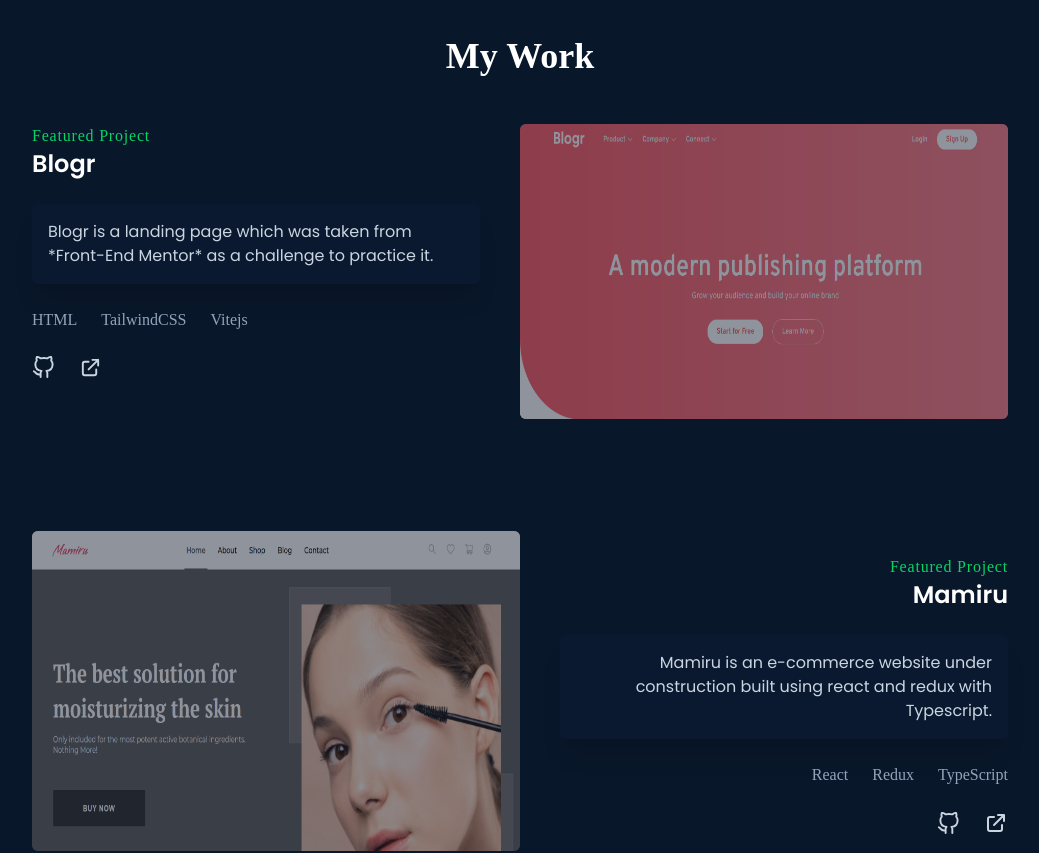
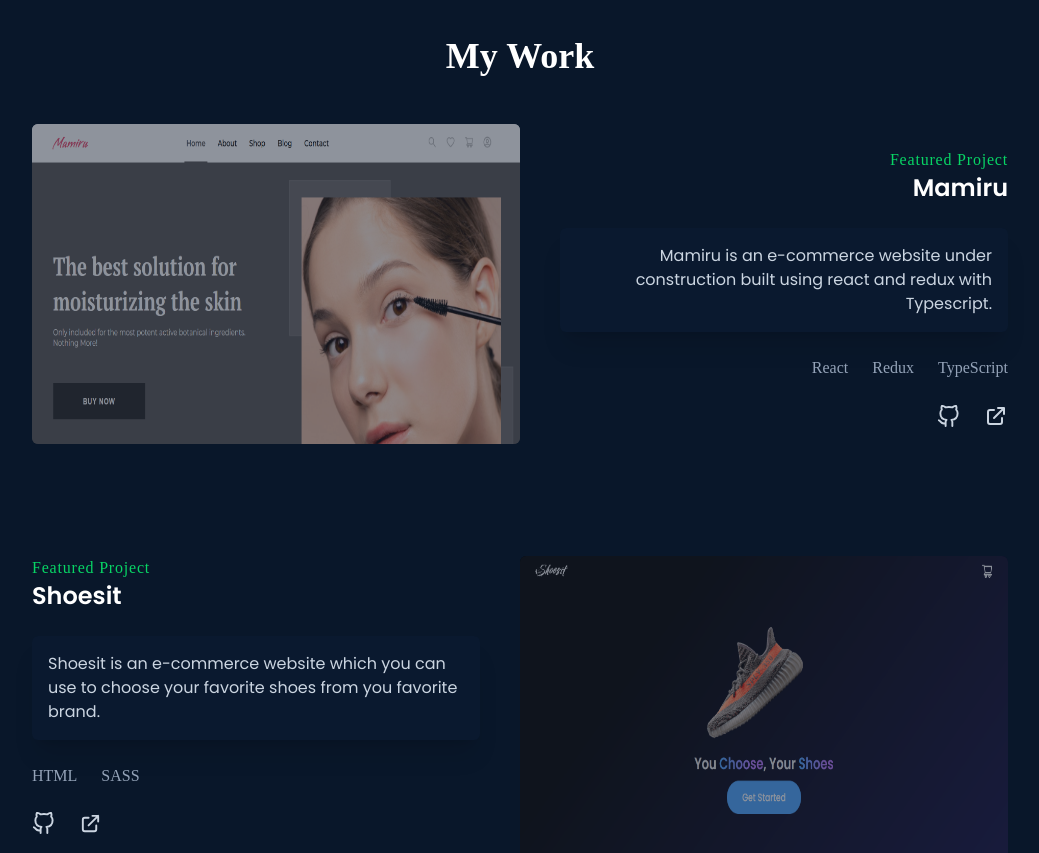
Before and after one commit to AmineElkhalidy/Portfolio, a React (Vite) app: page / in a window 1280 px wide. Shown: the part 1660-2513 px from the top of the page, without its empty margins (120-1159 px from the left). Built offline with nearby package versions, Linux system fonts and the light colour scheme; a web font is replaced by a local one.

Commit message:
Removing bloggr

```diff
--- a/src/sections/Projects.jsx
+++ b/src/sections/Projects.jsx
@@ -35,54 +35,6 @@ const Projects = () => {
         {/* Work Container */}
         <motion.div className="flex flex-col space-y-28">
           {/* Blogr */}
-          <motion.div
-            whileInView={{ opacity: [0, 1] }}
-            className="relative grid bg-[#0a192f] rounded-md shadow-xl p-4 md:bg-transparent md:rounded-none md:shadow-none md:p-0 md:grid-cols-2 md:px-16"
-          >
-            {/* Project Description */}
-            <div className="mb-6 text-center md:text-left">
-              <h4 className="font-nav font-medium text-secondary tracking-wider">
-                Featured Project
-              </h4>
-
-              <h3 className="text-lg font-semibold mb-4 lg:text-2xl">Blogr</h3>
-
-              <p className="max-w-md mx-auto text-slate-300 text-left my-6 md:p-4 md:bg-[#0a192f] md:shadow-xl md:rounded-md md:ml-0">
-                Blogr is a landing page which was taken from *Front-End Mentor*
-                as a challenge to practice it.
-              </p>
-
-              <ul className="max-w-md mx-auto text-slate-400 flex flex-wrap justify-start items-center font-nav md:justify-start gap-6 mb-6 ml-0">
-                <li className="">HTML</li>
-                <li className="">TailwindCSS</li>
-                <li className="">Vitejs</li>
-              </ul>
-
-              <div className="max-w-md mx-auto text-slate-300 flex justify-start items-center md:justify-start gap-6 ml-0 mb-4">
-                <a
-                  href="https://github.com/AmineElkhalidy/blogr"
-                  target="_blank"
-                  className="hover:text-secondary"
-                >
-                  <FiGithub size={23} className="cursor-pointer" />
-                </a>
-
-                <a
-                  href="https://blogring.vercel.app/"
-                  target="_blank"
-                  className="hover:text-secondary"
-                >
-                  <HiOutlineExternalLink size={23} className="cursor-pointer" />
-                </a>
-              </div>
-            </div>
-
-            {/* Project Image */}
-            <div className="relative w-full h-full rounded-md overflow-hidden">
-              <div className="absolute top-0 left-0 w-full h-full bg-slate-800/50 duration-300 hover:cursor-pointer hover:bg-transparent"></div>
-              <img className="h-full" src={Blogr} alt="Project preview" />
-            </div>
-          </motion.div>
 
           {/* Mamiru */}
           <motion.div
```
